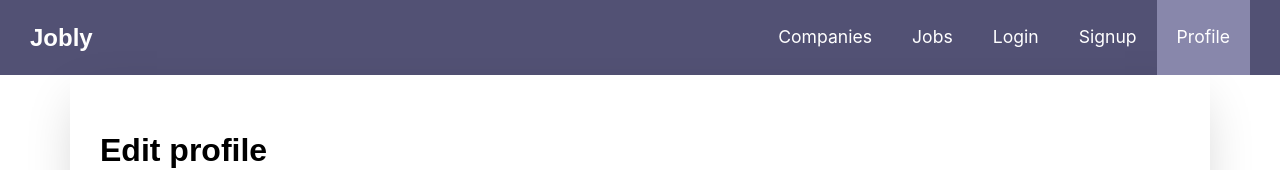
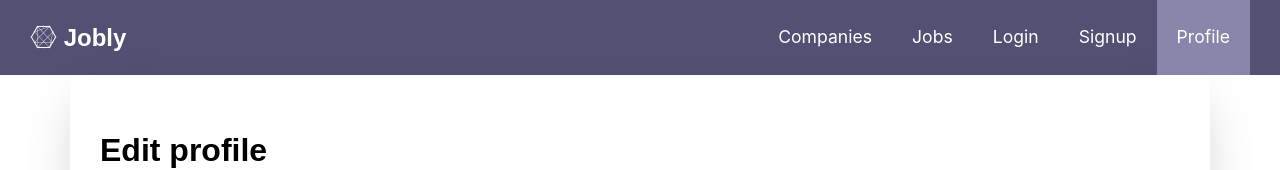
Before and after one commit to johnathan-booy/jobly-frontend, a React (Create React App) app in the folder jobly-frontend/: page /profile in a window 1280 px wide. Shown: the top 170 px of the page. Built offline with nearby package versions, Linux system fonts and the light colour scheme; no server answers.

Commit message:
Added icon

```diff
--- a/jobly-frontend/public/index.html
+++ b/jobly-frontend/public/index.html
@@ -5,10 +5,7 @@
   <link rel="icon" href="%PUBLIC_URL%/favicon.ico" />
   <meta name="viewport" content="width=device-width, initial-scale=1" />
   <meta name="theme-color" content="#000000" />
-    <meta
-      name="description"
-      content="Web site created using create-react-app"
-    />
+  <meta name="description" content="Web site created using create-react-app" />
   <link rel="apple-touch-icon" href="%PUBLIC_URL%/logo192.png" />
   <!--
       manifest.json provides metadata used when your web app is installed on a
@@ -24,20 +21,11 @@
       work correctly both with client-side routing and a non-root public URL.
       Learn how to configure a non-root public URL by running `npm run build`.
     -->
-    <title>React App</title>
+  <title>Jobly</title>
 </head>
 <body>
   <noscript>You need to enable JavaScript to run this app.</noscript>
   <div id="root"></div>
-    <!--
-      This HTML file is a template.
-      If you open it directly in the browser, you will see an empty page.
-
-      You can add webfonts, meta tags, or analytics to this file.
-      The build step will place the bundled scripts into the <body> tag.
-
-      To begin the development, run `npm start` or `yarn start`.
-      To create a production bundle, use `npm run build` or `yarn build`.
-    -->
+  <script src="https://kit.fontawesome.com/7411db11d8.js" crossorigin="anonymous"></script>
 </body>
 </html>
--- a/jobly-frontend/src/Navbar.js
+++ b/jobly-frontend/src/Navbar.js
@@ -15,7 +15,9 @@ function Navbar() {
 	return (
 		<div className="Navbar">
 			<div className="Navbar-title">
-				<Link to="/">Jobly</Link>
+				<Link to="/">
+					<i class="fa-brands fa-connectdevelop"></i> Jobly
+				</Link>
 			</div>
 
 			<button className="Navbar-toggle" onClick={() => setOpen(!isOpen)}>
```
Lines whose indentation alone changed are shown as unchanged.
